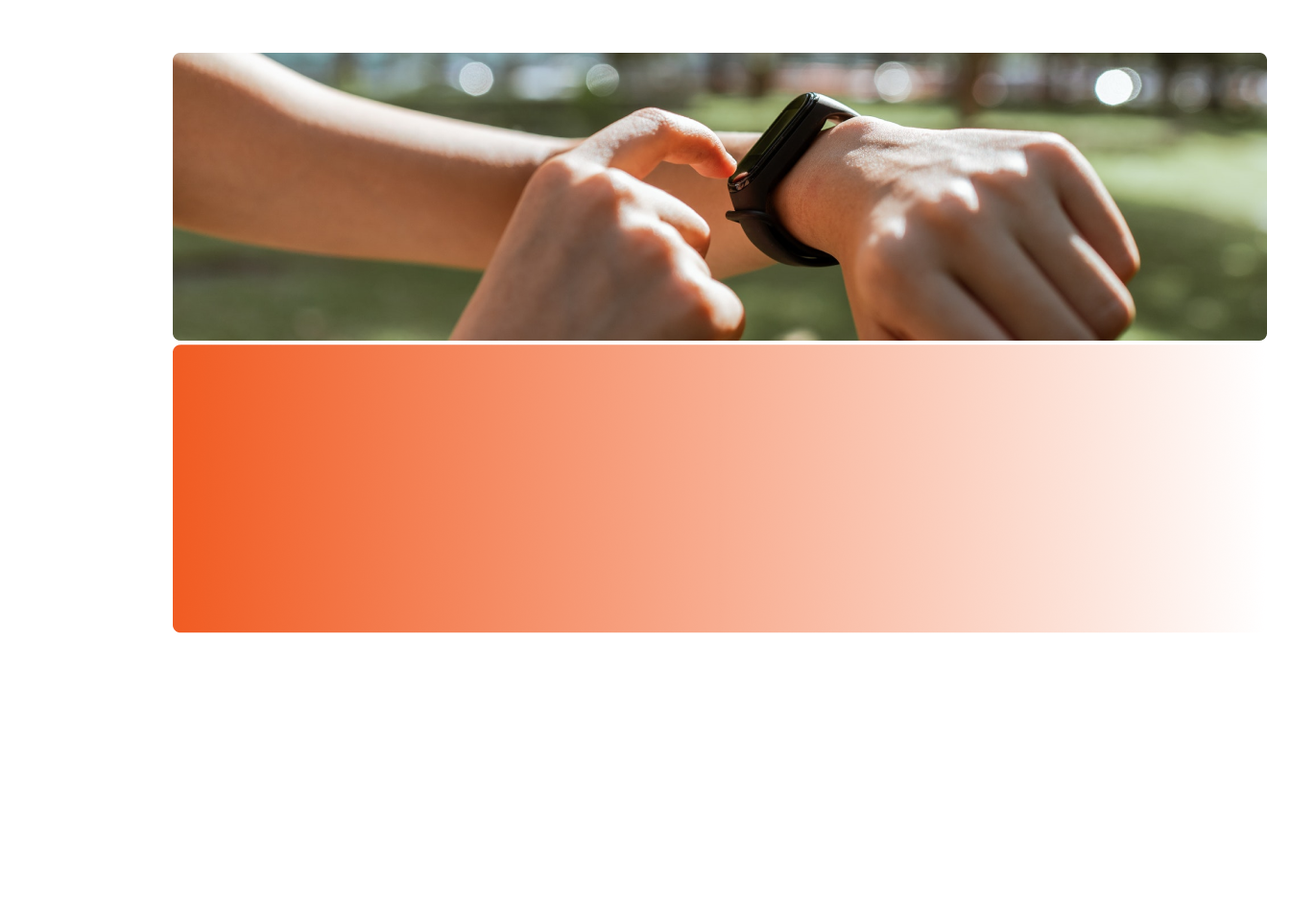
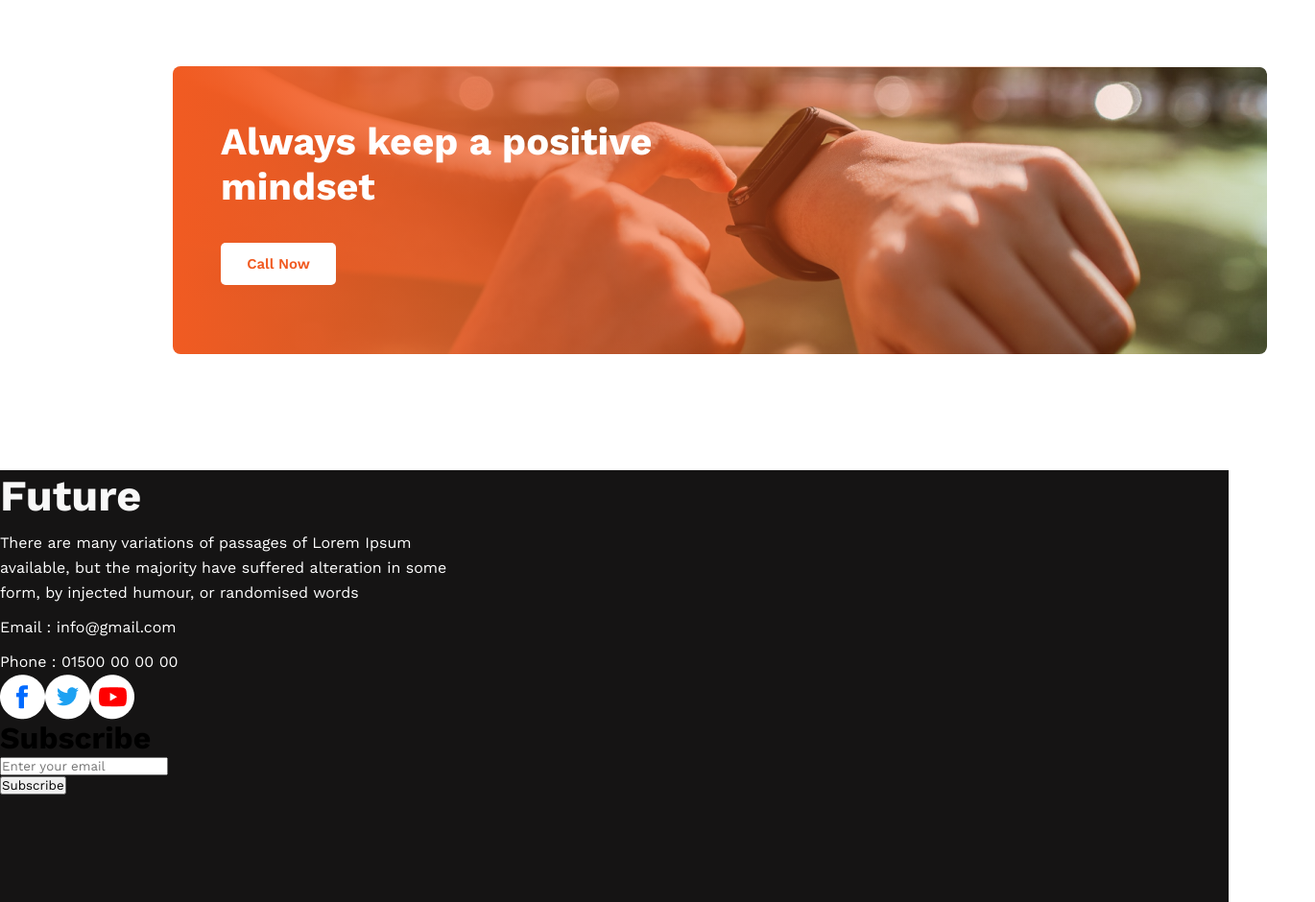
Before and after one commit to devamrh/New-Year-New-Me, a plain HTML site: page index.html in a window 1280 px wide. Shown: the part 2000-2940 px from the top of the page at 96% size, 1370 px wide, since content can reach past the window. Before the commit the page ends 2784 px from the top, so only its background shows below. Drawn offline with nearby package versions, Linux system fonts and the light colour scheme.

Commit message:
footer added

```diff
--- a/css/style.css
+++ b/css/style.css
@@ -165,10 +165,77 @@ main{
 /* gradient */
 
 .special-background{
+    position: relative;
+    top: 135px;
+    left: 180px;
+    background-repeat: no-repeat;
     border-radius: 8px;
-    margin: 120px 180px;
+    height: 300px;
+    width: 1140px;
+    background-image: linear-gradient(90deg, #F15B22 0%, rgba(241, 91, 34, 0.00) 100%), url('../images/watch.png');
 }
 
-.special-background>img>.sb-image-1{
-    padding-bottom: 10px;
+.special-content>h1{
+    position: relative;
+    top: 55px;
+    left: 50px;
+    color: #FFF;
+    font-family: Work Sans;
+    font-size: 40px;
+    font-style: normal;
+    font-weight: 700;
+    line-height: normal;
 }
+.special-content>button{
+    position: relative;
+    top: 90px;
+    left: 50px;
+    color: #F15B22;
+    text-align: center;
+    font-family: Work Sans;
+    font-size: 15px;
+    font-style: normal;
+    font-weight: 600;
+    line-height: normal;
+    border: 0;
+    width: 120px;
+    height: 44px;
+    border-radius: 5px;
+    background: #FFF;
+}
+
+/* footer */
+
+footer{
+    margin-top: 20%;
+    width: 100%;
+    height: 450px;
+    flex-shrink: 0;
+    background:  #151414;
+}
+
+
+.footer-content>h1{
+    color: #F8F8F8;
+    font-family: Work Sans;
+    font-size: 45px;
+    font-style: normal;
+    font-weight: 700;
+    line-height: normal;
+}
+
+.footer-content>p{
+    color: #FFF;
+    font-family: Work Sans;
+    font-size: 16px;
+    font-style: normal;
+    font-weight: 400;
+    line-height: 26px; /* 162.5% */
+}
+
+.footer-icons{
+    display: flex;
+}
+/* .footer-icons>img{
+    margin-left: 20px;
+} */
--- a/index.html
+++ b/index.html
@@ -121,8 +121,14 @@
 
             <div class="special-background">
 
-                <img src="/images/watch.png" alt="" class="sb-image-1">
-                <img src="/images/gradient2.png" alt="" class="sb-image-2">
+                <div class="special-content">
+
+                    <h1>Always keep a positive <br> mindset</h1>
+                    <button>Call Now</button>
+
+                </div>
+
+
             </div>
 
         </section>
@@ -130,6 +136,36 @@
 
     </main>
 
+    <footer>
+
+        <div class="footer-content">
+
+            <h1>Future</h1>
+            <p>There are many variations of passages of Lorem Ipsum <br> available, but the majority have suffered alteration in some <br> form, by injected humour, or randomised words</p>
+            <p>Email : info@gmail.com</p>
+            <p>Phone : 01500 00 00 00</p>
+
+            <div class="footer-icons">
+                <img src="/images/icons/fb.png" alt="">
+                <img src="/images/icons/twitter.png" alt="">
+                <img src="/images/icons/youtube.png" alt="">
+
+            </div>
+        </div>
+
+        <div class="subscribe">
+            <h1>Subscribe</h1>
+            <input type="text" value="" placeholder="Enter your email">
+            <br>
+            <button>Subscribe</button>
+        </div>
+
+
+
+
+
+    </footer>
+
 
 
 
```
